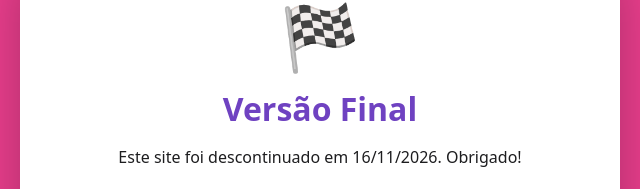
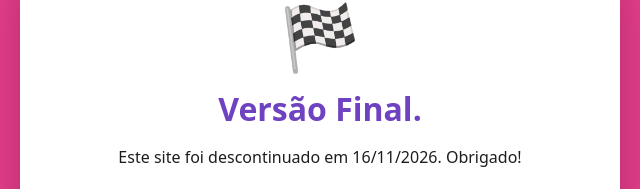
Before and after one commit to smthugo/lab-cicd-actions, a plain HTML site: page index.html in a window 1280 px wide. Shown: the part 216-405 px from the top of the page, 320-960 px from the left. Drawn offline with Linux system fonts and the light colour scheme.

Commit message:
Atualizar o index.html
Versão Final - Fim de Vida #9

```diff
--- a/index.html
+++ b/index.html
@@ -41,7 +41,7 @@
 <body>
   <main class="cartao">
     <div class="emoji">🏁</div> <!-- Emoji alterado -->
-    <h1>Versão Final</h1>
+    <h1>Versão Final.</h1>
     <p>Este site foi descontinuado em 16/11/2026. Obrigado!</p>
 
     <div class="versao">
```
